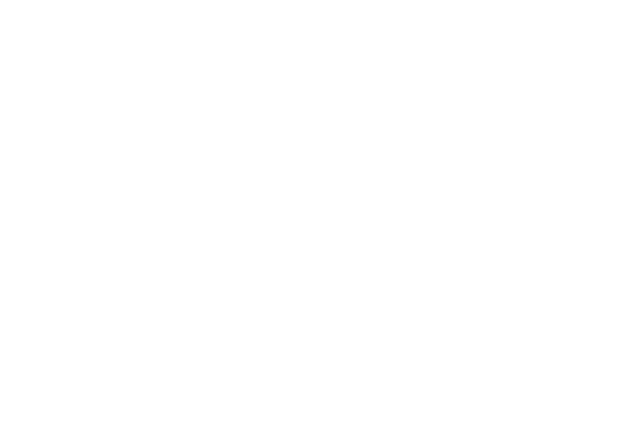
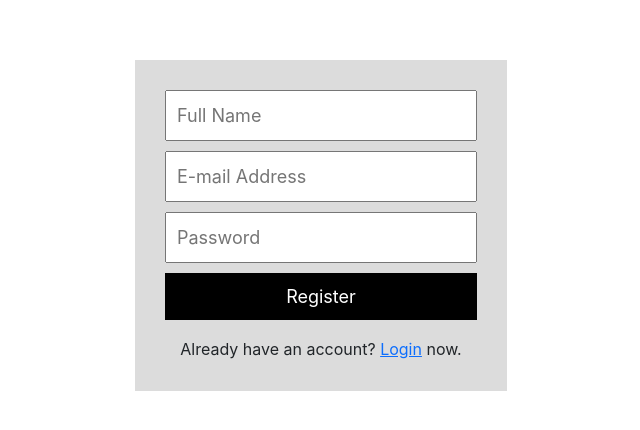
Before and after one commit to duyentran123456/flashcard-react, a React (Create React App) app: page /register in a window 1280 px wide. Before the commit this address had no page. Shown: the part 178-608 px from the top of the page, without its empty margins (319-959 px from the left). Built offline with nearby package versions, Linux system fonts and the light colour scheme; no server answers.

Commit message:
feat: dang nhap va dang ky voi firebase

```diff
--- a/package.json
+++ b/package.json
@@ -12,6 +12,7 @@
     "prop-types": "^15.8.1",
     "react": "^17.0.2",
     "react-dom": "^17.0.2",
+    "react-firebase-hooks": "^5.0.3",
     "react-firebaseui": "^6.0.0",
     "react-router-dom": "^6.2.2",
     "react-scripts": "5.0.0",
--- a/src/App.js
+++ b/src/App.js
@@ -1,5 +1,7 @@
 import { BrowserRouter, Route, Routes } from "react-router-dom";
 import "./App.css";
+import Login from "./features/Auth/Login";
+import Register from "./features/Auth/Register";
 
 import Home from "./features/Home";
 import Lesson from "./features/Lesson";
@@ -9,6 +11,8 @@
     <BrowserRouter>
       <Routes>
         <Route path="/" element={<Home />} />
+        <Route path="/login" element={<Login />} />
+        <Route path="/register" element={<Register />} />
         <Route path="/lesson/*" element={<Lesson />} />
       </Routes>
     </BrowserRouter>
--- /dev/null
+++ b/src/features/Auth/Login/Login.css
@@ -0,0 +1,38 @@
+.login {
+  height: 100vh;
+  width: 100vw;
+  display: flex;
+  align-items: center;
+  justify-content: center;
+}
+
+.login__container {
+  display: flex;
+  flex-direction: column;
+  text-align: center;
+  background-color: #dcdcdc;
+  padding: 30px;
+}
+
+.login__textBox {
+  padding: 10px;
+  font-size: 18px;
+  margin-bottom: 10px;
+}
+
+.login__btn {
+  padding: 10px;
+  font-size: 18px;
+  margin-bottom: 10px;
+  border: none;
+  color: white;
+  background-color: black;
+}
+
+.login__google {
+  background-color: #4285f4;
+}
+
+.login div {
+  margin-top: 7px;
+}
--- a/src/features/Auth/Login/index.jsx
+++ b/src/features/Auth/Login/index.jsx
@@ -1,14 +1,56 @@
-import React from "react";
-import StyledFirebaseAuth from "react-firebaseui/StyledFirebaseAuth";
-
-import { auth, uiConfig } from "../../../firebase";
+import React, { useEffect, useState } from "react";
+import { Link, useNavigate } from "react-router-dom";
+import { auth, logInWithEmailAndPassword } from "../../../firebase/auth";
+import { useAuthState } from "react-firebase-hooks/auth";
+import "./Login.css";
 
 function Login() {
-	return (
-		<div className="column panel-block">
-			<StyledFirebaseAuth uiConfig={uiConfig} firebaseAuth={auth} />
-		</div>
-	);
+  const [email, setEmail] = useState("");
+  const [password, setPassword] = useState("");
+  const [user, loading, error] = useAuthState(auth);
+  const navigate = useNavigate();
+
+  useEffect(() => {
+    if (loading) {
+      // maybe trigger a loading screen
+      return;
+    }
+    if (user) {
+			console.log("user", user);
+			navigate("/")
+		};
+  }, [user, loading]);
+
+  return (
+    <div className="login">
+      <div className="login__container">
+        <input
+          type="text"
+          className="login__textBox"
+          value={email}
+          onChange={(e) => setEmail(e.target.value)}
+          placeholder="E-mail Address"
+        />
+        <input
+          type="password"
+          className="login__textBox"
+          value={password}
+          onChange={(e) => setPassword(e.target.value)}
+          placeholder="Password"
+        />
+        <button
+          className="login__btn"
+          onClick={() => logInWithEmailAndPassword(email, password)}
+        >
+          Login
+        </button>
+
+        <div>
+          Don't have an account? <Link to="/register">Register</Link> now.
+        </div>
+      </div>
+    </div>
+  );
 }
 
 export default Login;
--- /dev/null
+++ b/src/features/Auth/Register/Register.css
@@ -0,0 +1,38 @@
+.register {
+  height: 100vh;
+  width: 100vw;
+  display: flex;
+  align-items: center;
+  justify-content: center;
+}
+
+.register__container {
+  display: flex;
+  flex-direction: column;
+  text-align: center;
+  background-color: #dcdcdc;
+  padding: 30px;
+}
+
+.register__textBox {
+  padding: 10px;
+  font-size: 18px;
+  margin-bottom: 10px;
+}
+
+.register__btn {
+  padding: 10px;
+  font-size: 18px;
+  margin-bottom: 10px;
+  border: none;
+  color: white;
+  background-color: black;
+}
+
+.register__google {
+  background-color: #4285f4;
+}
+
+.register div {
+  margin-top: 7px;
+}
--- /dev/null
+++ b/src/features/Auth/Register/index.jsx
@@ -0,0 +1,60 @@
+import React, { useEffect, useState } from "react";
+import { useAuthState } from "react-firebase-hooks/auth";
+import { Link, useNavigate } from "react-router-dom";
+import { auth, registerWithEmailAndPassword } from "../../../firebase/auth";
+import "./Register.css";
+
+function Register() {
+  const [email, setEmail] = useState("");
+  const [password, setPassword] = useState("");
+  const [name, setName] = useState("");
+  const [user, loading, error] = useAuthState(auth);
+  const navigate = useNavigate();
+
+  const register = () => {
+    if (!name) alert("Please enter name");
+    registerWithEmailAndPassword(name, email, password);
+  };
+
+  useEffect(() => {
+    if (loading) return;
+    if (user) navigate("/");
+  }, [user, loading]);
+
+  return (
+    <div className="register">
+      <div className="register__container">
+        <input
+          type="text"
+          className="register__textBox"
+          value={name}
+          onChange={(e) => setName(e.target.value)}
+          placeholder="Full Name"
+        />
+        <input
+          type="text"
+          className="register__textBox"
+          value={email}
+          onChange={(e) => setEmail(e.target.value)}
+          placeholder="E-mail Address"
+        />
+        <input
+          type="password"
+          className="register__textBox"
+          value={password}
+          onChange={(e) => setPassword(e.target.value)}
+          placeholder="Password"
+        />
+        <button className="register__btn" onClick={register}>
+          Register
+        </button>
+
+        <div>
+          Already have an account? <Link to="/login">Login</Link> now.
+        </div>
+      </div>
+    </div>
+  );
+}
+
+export default Register;
--- a/src/firebase/app.js
+++ b/src/firebase/app.js
@@ -1,4 +1,5 @@
 import { initializeApp } from 'firebase/app';
+import { getFirestore } from 'firebase/firestore';
 
 const firebaseConfig = {
   apiKey: "AIzaSyCIHtHjaWidV8vDy3KTc41cXrPxwtda0DY",
@@ -11,5 +12,6 @@
 };
 
 const app = initializeApp(firebaseConfig);
+const db = getFirestore(app);
 
-export default app;
+export { app, db };
--- a/src/firebase/auth.js
+++ b/src/firebase/auth.js
@@ -1,9 +1,42 @@
-import {initializeAuth, browserLocalPersistence, browserPopupRedirectResolver, browserSessionPersistence, indexedDBLocalPersistence} from "firebase/auth";
-import app from './index';
+import { getAuth, signInWithEmailAndPassword, createUserWithEmailAndPassword, signOut } from "firebase/auth";
+import { addDoc, collection } from "firebase/firestore"
 
-const auth = initializeAuth(app, {
-  persistence: [indexedDBLocalPersistence, browserLocalPersistence, browserSessionPersistence],
-  popupRedirectResolver: browserPopupRedirectResolver,
-});
+import { app, db } from './app'
 
-export default auth;
+const auth = getAuth(app)
+
+const logInWithEmailAndPassword = async (email, password) => {
+  try {
+    await signInWithEmailAndPassword(auth, email, password);
+  } catch (err) {
+    console.error(err);
+    alert(err.message);
+  }
+};
+
+const registerWithEmailAndPassword = async (name, email, password) => {
+  try {
+    const res = await createUserWithEmailAndPassword(auth, email, password);
+    const user = res.user;
+    await addDoc(collection(db, "users"), {
+      uid: user.uid,
+      name,
+      authProvider: "local",
+      email,
+    });
+  } catch (err) {
+    console.error(err);
+    alert(err.message);
+  }
+};
+
+const logout = () => {
+  signOut(auth);
+};
+
+export {
+  auth,
+  logInWithEmailAndPassword,
+  registerWithEmailAndPassword,
+  logout,
+}
--- a/src/firebase/lesson.js
+++ b/src/firebase/lesson.js
@@ -1,7 +1,6 @@
-import app from "./app";
-import { getFirestore, collection, getDocs, addDoc, updateDoc, getDoc, doc } from "firebase/firestore";
+import { db } from "./app";
+import { collection, getDocs, addDoc, updateDoc, getDoc, doc } from "firebase/firestore";
 
-const db = getFirestore(app);
 const lessonsCol = collection(db, "lessons");
 
 const getAllLessons = async () => {
```
Also changed, not shown: 1 other file (tests, documents, lock files or other folders).
